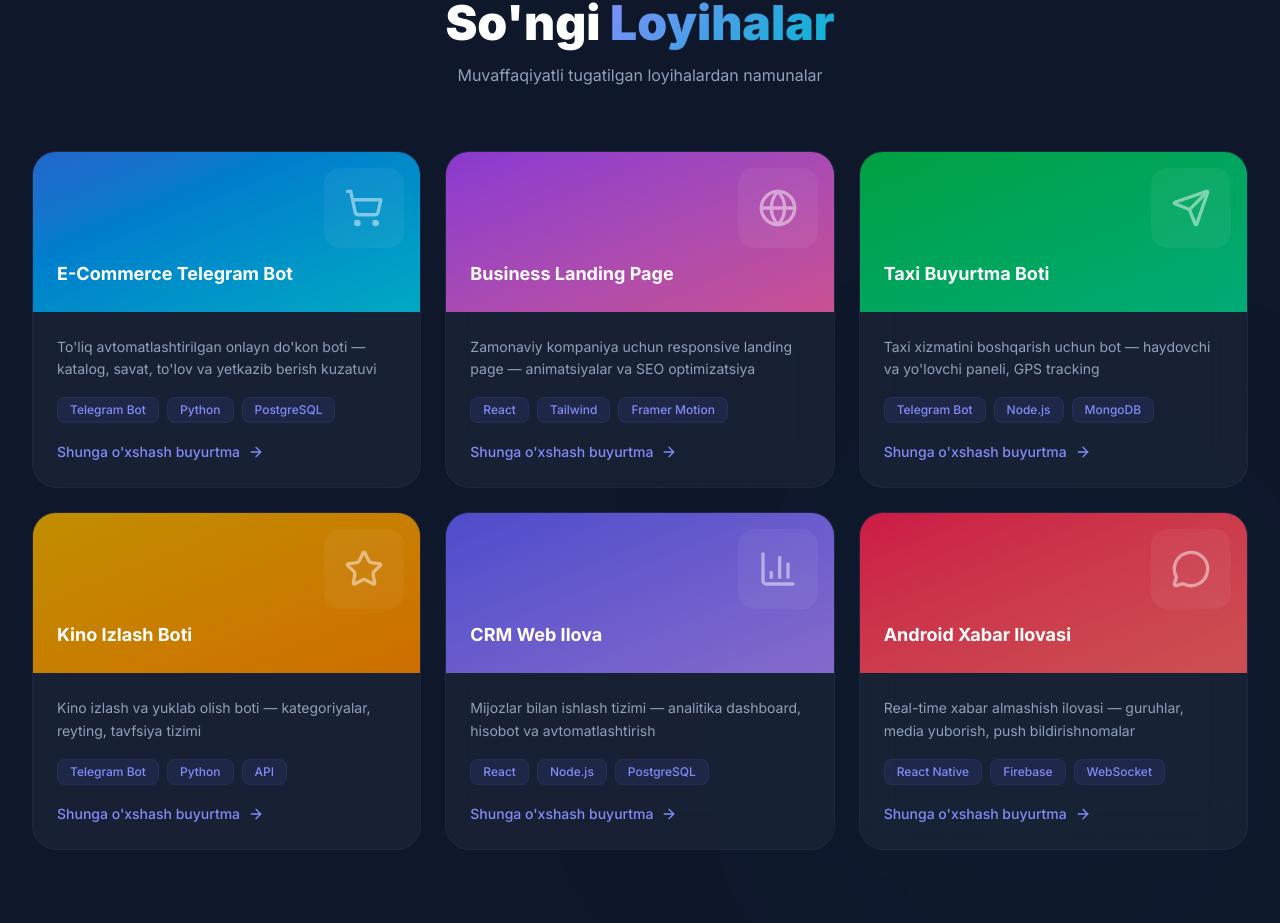
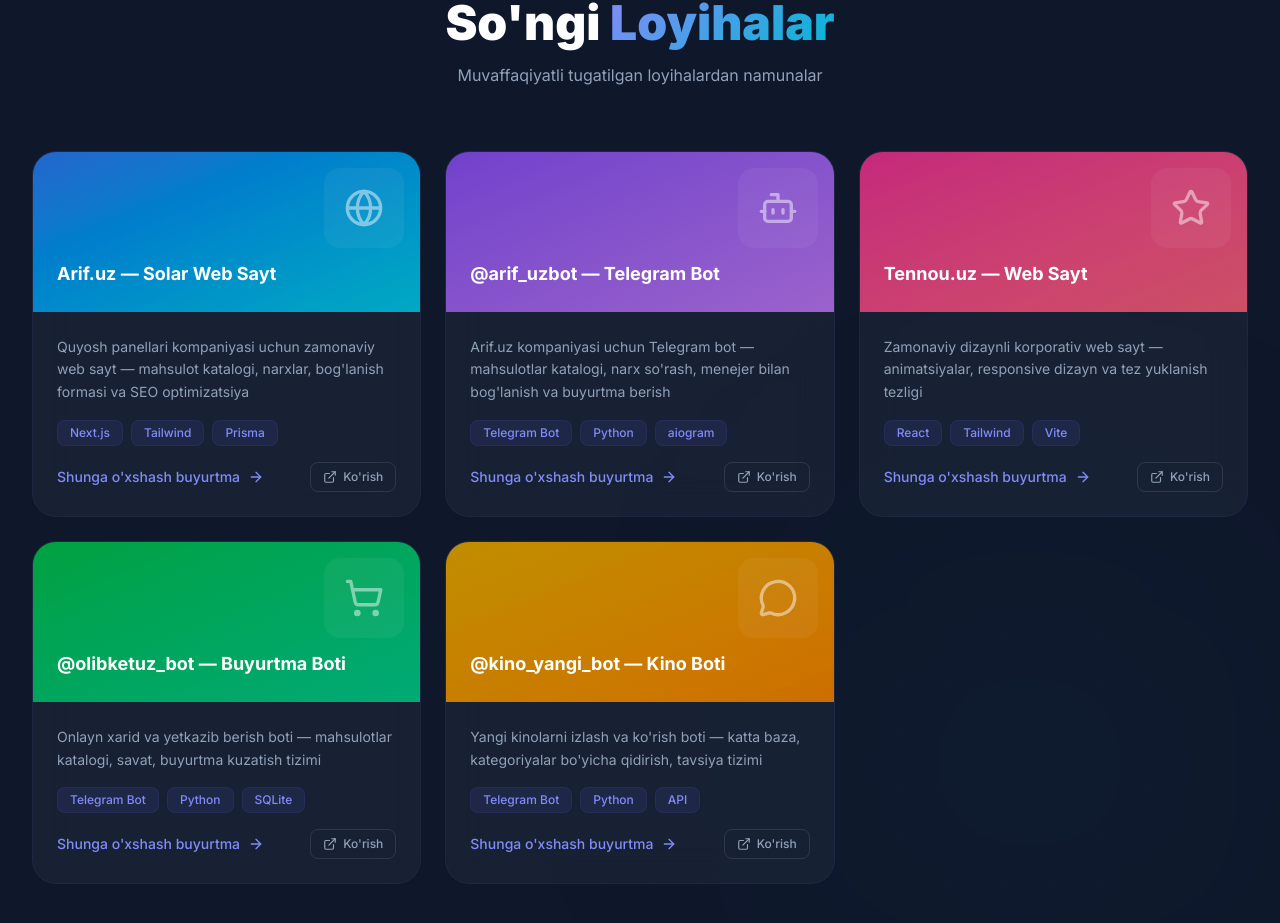
Before and after one commit to pro-dev-uz/freelancer-portfolio, a React (Vite) app: page / in a window 1280 px wide. Shown: the part 4394-5317 px from the top of the page. Built offline with nearby package versions, Linux system fonts and the light colour scheme.

Commit message:
feat: add real portfolio projects with live links

```diff
--- a/src/components/Projects.jsx
+++ b/src/components/Projects.jsx
@@ -1,6 +1,6 @@
 import { motion, useInView } from 'framer-motion';
 import { useRef } from 'react';
-import { ArrowRight } from 'lucide-react';
+import { ArrowRight, ExternalLink } from 'lucide-react';
 import { useLanguage } from '../context/LanguageContext';
 import { getProjects } from '../data/translations';
 
@@ -66,6 +66,7 @@
                   ))}
                 </div>
 
+                <div className="flex items-center justify-between">
                   <a
                     href="#contact"
                     className="inline-flex items-center gap-2 text-primary-light text-sm font-medium hover:gap-3 transition-all"
@@ -73,6 +74,18 @@
                     {t('projects.order_similar')}
                     <ArrowRight className="w-4 h-4" />
                   </a>
+                  {project.link && (
+                    <a
+                      href={project.link}
+                      target="_blank"
+                      rel="noopener noreferrer"
+                      className="inline-flex items-center gap-1.5 text-slate-400 hover:text-white text-xs font-medium transition-colors border border-white/10 hover:border-white/30 rounded-lg px-3 py-1.5"
+                    >
+                      <ExternalLink className="w-3.5 h-3.5" />
+                      {t('projects.view')}
+                    </a>
+                  )}
+                </div>
               </div>
             </motion.div>
           ))}
--- a/src/data/translations.js
+++ b/src/data/translations.js
@@ -77,6 +77,7 @@
     'projects.title2': 'Loyihalar',
     'projects.subtitle': 'Muvaffaqiyatli tugatilgan loyihalardan namunalar',
     'projects.order_similar': "Shunga o'xshash buyurtma",
+    'projects.view': "Ko'rish",
 
     // Testimonials
     'testimonials.tag': 'Sharhlar',
@@ -181,6 +182,7 @@
     'projects.title2': 'Проекты',
     'projects.subtitle': 'Примеры успешно завершённых проектов',
     'projects.order_similar': 'Заказать похожий',
+    'projects.view': 'Посмотреть',
 
     'testimonials.tag': 'Отзывы',
     'testimonials.title1': 'Мнение',
@@ -281,6 +283,7 @@
     'projects.title2': 'Projects',
     'projects.subtitle': 'Examples of successfully completed projects',
     'projects.order_similar': 'Order similar',
+    'projects.view': 'View',
 
     'testimonials.tag': 'Reviews',
     'testimonials.title1': 'Client',
@@ -515,38 +518,34 @@
 
 // ─── Projects ────────────────────────────────────────────────────
 const projectsConfig = [
-  { icon: ShoppingCart, color: 'from-blue-500 to-cyan-400' },
-  { icon: Globe, color: 'from-purple-500 to-pink-400' },
-  { icon: Send, color: 'from-green-500 to-emerald-400' },
-  { icon: Star, color: 'from-yellow-500 to-orange-400' },
-  { icon: BarChart3, color: 'from-indigo-500 to-violet-400' },
-  { icon: MessageCircle, color: 'from-rose-500 to-red-400' },
+  { icon: Globe,         color: 'from-blue-500 to-cyan-400',     link: 'https://arif.uz' },
+  { icon: Bot,           color: 'from-violet-500 to-purple-400', link: 'https://t.me/arif_uzbot' },
+  { icon: Star,          color: 'from-pink-500 to-rose-400',     link: 'https://tennou.uz' },
+  { icon: ShoppingCart,  color: 'from-green-500 to-emerald-400', link: 'https://t.me/olibketuz_bot' },
+  { icon: MessageCircle, color: 'from-yellow-500 to-orange-400', link: 'https://t.me/kino_yangi_bot' },
 ];
 
 const projectsText = {
   uz: [
-    { title: 'E-Commerce Telegram Bot', description: "To'liq avtomatlashtirilgan onlayn do'kon boti — katalog, savat, to'lov va yetkazib berish kuzatuvi", tags: ['Telegram Bot', 'Python', 'PostgreSQL'] },
-    { title: 'Business Landing Page', description: 'Zamonaviy kompaniya uchun responsive landing page — animatsiyalar va SEO optimizatsiya', tags: ['React', 'Tailwind', 'Framer Motion'] },
-    { title: 'Taxi Buyurtma Boti', description: "Taxi xizmatini boshqarish uchun bot — haydovchi va yo'lovchi paneli, GPS tracking", tags: ['Telegram Bot', 'Node.js', 'MongoDB'] },
-    { title: 'Kino Izlash Boti', description: 'Kino izlash va yuklab olish boti — kategoriyalar, reyting, tavfsiya tizimi', tags: ['Telegram Bot', 'Python', 'API'] },
-    { title: 'CRM Web Ilova', description: 'Mijozlar bilan ishlash tizimi — analitika dashboard, hisobot va avtomatlashtirish', tags: ['React', 'Node.js', 'PostgreSQL'] },
-    { title: 'Android Xabar Ilovasi', description: 'Real-time xabar almashish ilovasi — guruhlar, media yuborish, push bildirishnomalar', tags: ['React Native', 'Firebase', 'WebSocket'] },
+    { title: 'Arif.uz — Solar Web Sayt', description: "Quyosh panellari kompaniyasi uchun zamonaviy web sayt — mahsulot katalogi, narxlar, bog'lanish formasi va SEO optimizatsiya", tags: ['Next.js', 'Tailwind', 'Prisma'] },
+    { title: '@arif_uzbot — Telegram Bot', description: "Arif.uz kompaniyasi uchun Telegram bot — mahsulotlar katalogi, narx so'rash, menejer bilan bog'lanish va buyurtma berish", tags: ['Telegram Bot', 'Python', 'aiogram'] },
+    { title: 'Tennou.uz — Web Sayt', description: "Zamonaviy dizaynli korporativ web sayt — animatsiyalar, responsive dizayn va tez yuklanish tezligi", tags: ['React', 'Tailwind', 'Vite'] },
+    { title: '@olibketuz_bot — Buyurtma Boti', description: "Onlayn xarid va yetkazib berish boti — mahsulotlar katalogi, savat, buyurtma kuzatish tizimi", tags: ['Telegram Bot', 'Python', 'SQLite'] },
+    { title: '@kino_yangi_bot — Kino Boti', description: "Yangi kinolarni izlash va ko'rish boti — katta baza, kategoriyalar bo'yicha qidirish, tavsiya tizimi", tags: ['Telegram Bot', 'Python', 'API'] },
   ],
   ru: [
-    { title: 'E-Commerce Telegram Бот', description: 'Полностью автоматизированный бот интернет-магазина — каталог, корзина, оплата и отслеживание доставки', tags: ['Telegram Bot', 'Python', 'PostgreSQL'] },
-    { title: 'Бизнес Лендинг', description: 'Адаптивный лендинг для современной компании — анимации и SEO оптимизация', tags: ['React', 'Tailwind', 'Framer Motion'] },
-    { title: 'Бот Заказа Такси', description: 'Бот для управления такси-сервисом — панель водителя и пассажира, GPS трекинг', tags: ['Telegram Bot', 'Node.js', 'MongoDB'] },
-    { title: 'Бот Поиска Фильмов', description: 'Бот для поиска и скачивания фильмов — категории, рейтинг, рекомендации', tags: ['Telegram Bot', 'Python', 'API'] },
-    { title: 'CRM Веб-Приложение', description: 'Система управления клиентами — аналитика, отчёты и автоматизация', tags: ['React', 'Node.js', 'PostgreSQL'] },
-    { title: 'Android Мессенджер', description: 'Приложение для обмена сообщениями — группы, медиа, push уведомления', tags: ['React Native', 'Firebase', 'WebSocket'] },
+    { title: 'Arif.uz — Solar Сайт', description: 'Современный веб-сайт для компании солнечных панелей — каталог продуктов, цены, форма обратной связи и SEO', tags: ['Next.js', 'Tailwind', 'Prisma'] },
+    { title: '@arif_uzbot — Telegram Бот', description: 'Telegram-бот для компании Arif.uz — каталог продуктов, запрос цен, связь с менеджером и оформление заказа', tags: ['Telegram Bot', 'Python', 'aiogram'] },
+    { title: 'Tennou.uz — Веб-Сайт', description: 'Корпоративный сайт с современным дизайном — анимации, адаптивность и высокая скорость загрузки', tags: ['React', 'Tailwind', 'Vite'] },
+    { title: '@olibketuz_bot — Бот Заказов', description: 'Бот для онлайн-покупок и доставки — каталог товаров, корзина, система отслеживания заказов', tags: ['Telegram Bot', 'Python', 'SQLite'] },
+    { title: '@kino_yangi_bot — Кино Бот', description: 'Бот для поиска и просмотра новых фильмов — большая база, поиск по категориям, система рекомендаций', tags: ['Telegram Bot', 'Python', 'API'] },
   ],
   en: [
-    { title: 'E-Commerce Telegram Bot', description: 'Fully automated online store bot — catalog, cart, payment and delivery tracking', tags: ['Telegram Bot', 'Python', 'PostgreSQL'] },
-    { title: 'Business Landing Page', description: 'Responsive landing page for a modern company — animations and SEO optimization', tags: ['React', 'Tailwind', 'Framer Motion'] },
-    { title: 'Taxi Ordering Bot', description: 'Bot for taxi service management — driver and passenger panels, GPS tracking', tags: ['Telegram Bot', 'Node.js', 'MongoDB'] },
-    { title: 'Movie Search Bot', description: 'Movie search and download bot — categories, ratings, recommendation system', tags: ['Telegram Bot', 'Python', 'API'] },
-    { title: 'CRM Web App', description: 'Customer management system — analytics dashboard, reports and automation', tags: ['React', 'Node.js', 'PostgreSQL'] },
-    { title: 'Android Messenger', description: 'Real-time messaging app — groups, media sharing, push notifications', tags: ['React Native', 'Firebase', 'WebSocket'] },
+    { title: 'Arif.uz — Solar Website', description: 'Modern website for a solar panel company — product catalog, pricing, contact form and SEO optimization', tags: ['Next.js', 'Tailwind', 'Prisma'] },
+    { title: '@arif_uzbot — Telegram Bot', description: 'Telegram bot for Arif.uz — product catalog, price inquiry, manager contact and order placement', tags: ['Telegram Bot', 'Python', 'aiogram'] },
+    { title: 'Tennou.uz — Website', description: 'Corporate website with modern design — animations, responsive layout and fast loading speed', tags: ['React', 'Tailwind', 'Vite'] },
+    { title: '@olibketuz_bot — Order Bot', description: 'Online shopping and delivery bot — product catalog, cart, order tracking system', tags: ['Telegram Bot', 'Python', 'SQLite'] },
+    { title: '@kino_yangi_bot — Movie Bot', description: 'Bot for finding and watching new movies — large database, category search, recommendation system', tags: ['Telegram Bot', 'Python', 'API'] },
   ],
 };
 
```
Lines whose indentation alone changed are shown as unchanged.
